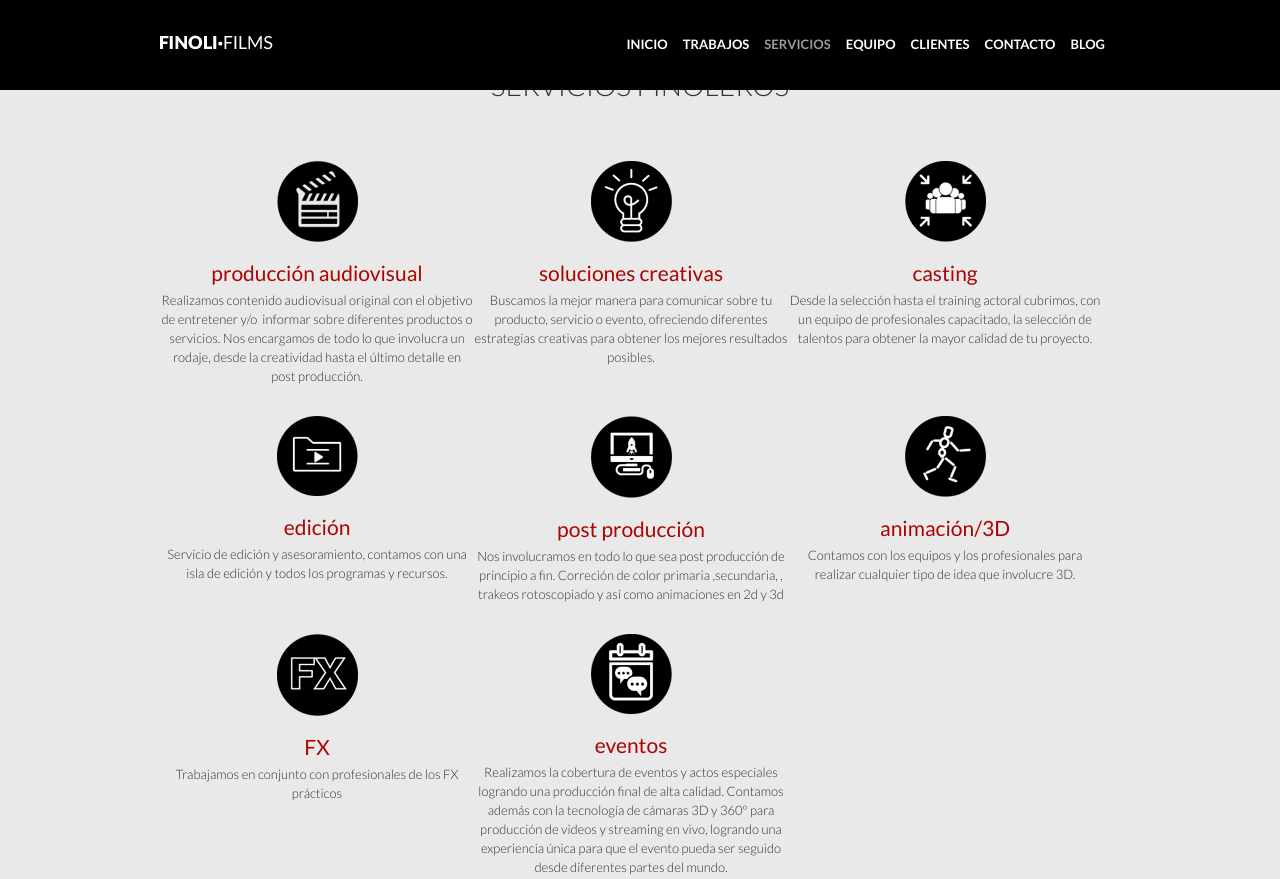
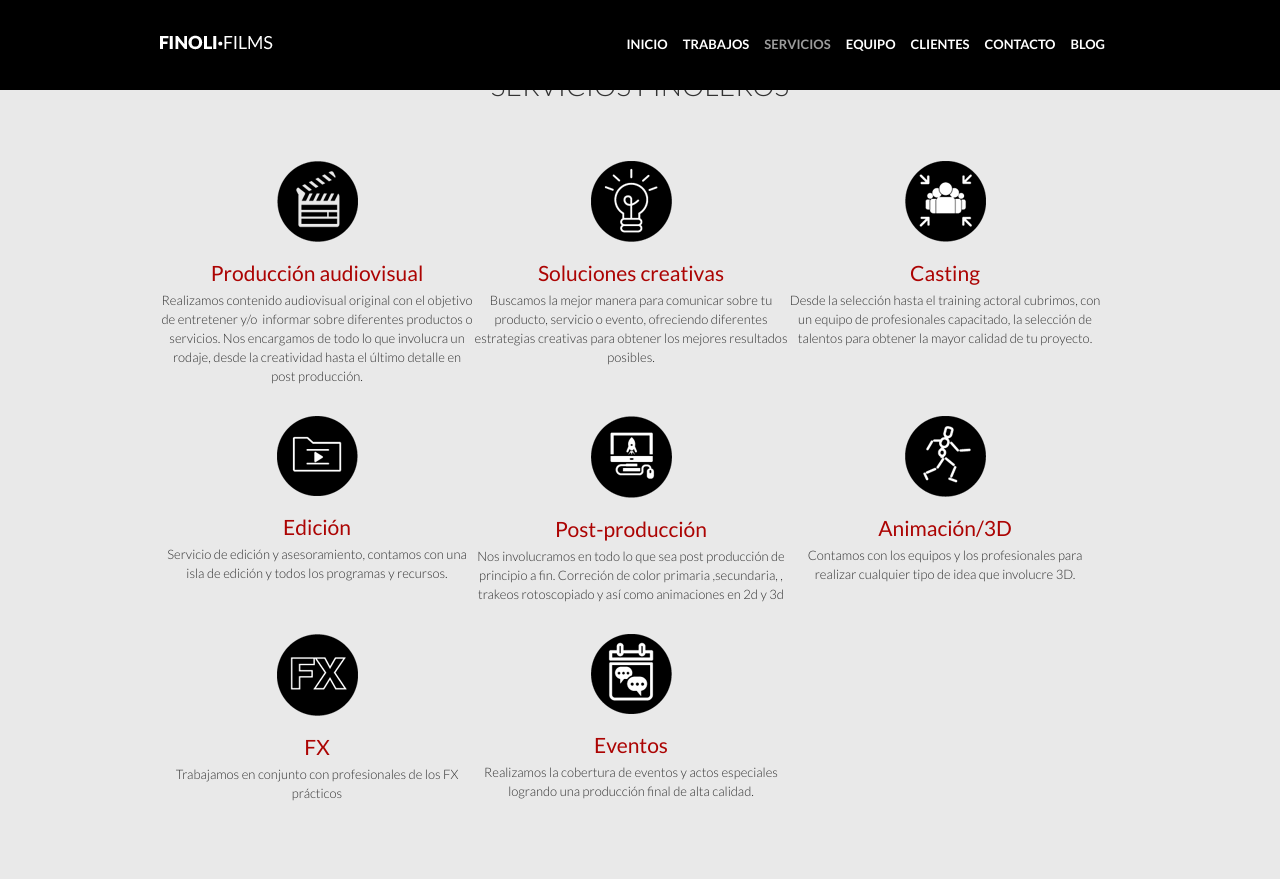
Before and after one commit to leog/FinoliFilms-Web, a Jekyll site: the page built from index.html, in a window 1280 px wide and 900 px high, scrolled down 1941 px, cut to the strip 0-879 px from the top of the window. Built offline with Jekyll 4.4.1, drawn with Linux system fonts in a browser that asks for light colours.

Commit message:
Update _services.html

```diff
--- a/_includes/_services.html
+++ b/_includes/_services.html
@@ -7,21 +7,21 @@
 		<div class="one-third column">
 			<div class="info">
 				<img src="img/produccion_audiovisual.png" alt="" class="scale-with-grid">
-				<h5>producción audiovisual</h5>
+				<h5>Producción audiovisual</h5>
 				Realizamos contenido audiovisual original con el objetivo de entretener y/o &nbsp;informar sobre diferentes productos o servicios. Nos encargamos de todo lo que involucra un rodaje, desde la creatividad hasta el último detalle en post producción.
 			</div>
 		</div>
 		<div class="one-third column">
 			<div class="info">
 				<img src="img/soluciones_creativas.png" alt="" class="scale-with-grid">
-				<h5>soluciones creativas</h5>
+				<h5>Soluciones creativas</h5>
 				Buscamos la mejor manera para comunicar sobre tu producto, servicio o evento, ofreciendo diferentes estrategias creativas para obtener los mejores resultados posibles.
 			</div>
 		</div>
 		<div class="one-third column">
 			<div class="info">
 				<img src="img/casting.png" alt="" class="scale-with-grid">
-				<h5>casting</h5>
+				<h5>Casting</h5>
 				Desde la selección hasta el training actoral cubrimos, con un equipo de profesionales capacitado, la selección de talentos para obtener la mayor calidad de tu proyecto.
 			</div>
 		</div>
@@ -29,21 +29,21 @@
 		<div class="one-third column">
 			<div class="info">
 				<img src="img/edicion.png" alt="" class="scale-with-grid">
-				<h5>edición</h5>
+				<h5>Edición</h5>
 				Servicio de edición y asesoramiento, contamos con una isla de edición y todos los programas y recursos.
 			</div>
 		</div>
 		<div class="one-third column">
 			<div class="info">
 				<img src="img/post_produccion.png" alt="" class="scale-with-grid">
-				<h5>post producción</h5>
+				<h5>Post-producción</h5>
 				Nos involucramos en todo lo que sea post producción de principio a fin.  Correción de color primaria ,secundaria, , trakeos rotoscopiado y así como animaciones en 2d y 3d
 			</div>
 		</div>
 		<div class="one-third column">
 			<div class="info">
 				<img src="img/animacion_3d.png" alt="" class="scale-with-grid">
-				<h5>animación/3D</h5>
+				<h5>Animación/3D</h5>
 				Contamos con los equipos y los profesionales para realizar cualquier tipo de idea que involucre 3D.
 			</div>
 		</div>
@@ -58,8 +58,8 @@
 		<div class="one-third column">
 			<div class="info">
 				<img src="img/eventos.png" alt="" class="scale-with-grid">
-				<h5>eventos</h5>
-				Realizamos la cobertura de eventos y actos especiales logrando una producción final de alta calidad. Contamos además con la tecnología de cámaras 3D y 360º para producción de videos y streaming en vivo, logrando una experiencia única para que el evento pueda ser seguido desde diferentes partes del mundo.
+				<h5>Eventos</h5>
+				Realizamos la cobertura de eventos y actos especiales logrando una producción final de alta calidad.
 			</div>
 		</div>
 	</div>
```
